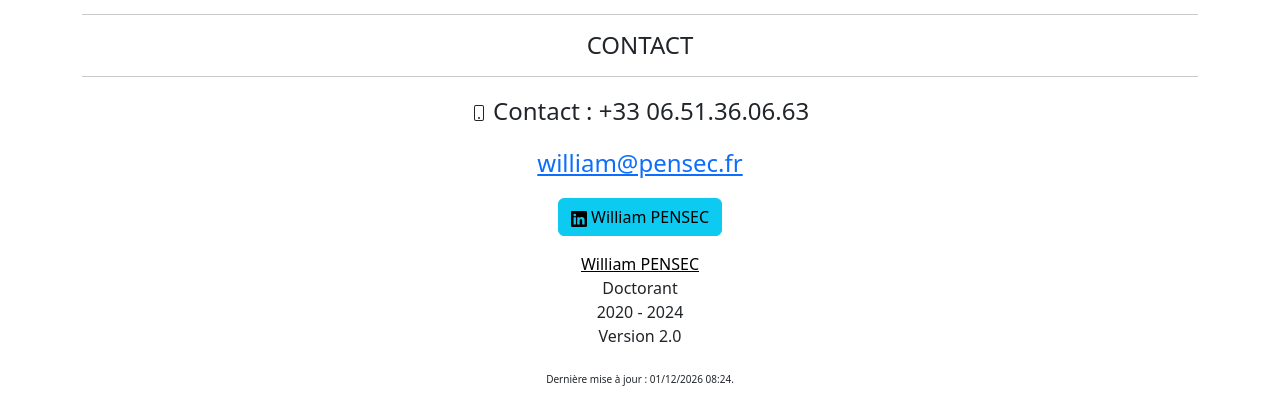
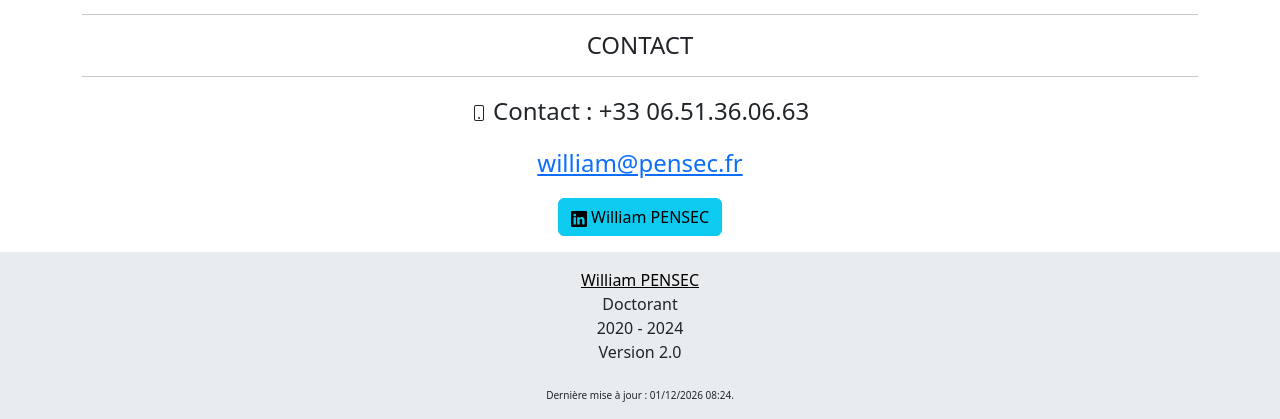
Before and after one commit to WilliamPsc/pensec.fr, a PHP site: page /fr/cv.php in a window 1280 px wide. Shown: the part 2847-3266 px from the top of the page. Run offline with PHP 8.4, Linux system fonts and the light colour scheme; some libraries are stand-ins or nearby versions.

Commit message:
Correction footer bootstrap 5

```diff
--- a/fr/template/footer.php
+++ b/fr/template/footer.php
@@ -1,4 +1,4 @@
-        <footer class="footer jumbotron text-center" style="margin-bottom:1px">
+        <footer class="footer mt-auto py-3 bg-body-secondary jumbotron text-center">
             <?php
             echo "<a href=\"" . $_SESSION['baseURL'] . "\" target=\"_blank\" style=\"color:black;\">William PENSEC</a>";
             ?>
@@ -11,7 +11,7 @@
             <br>
             Version 2.0
             <br><br>
-            <p style="font-size: 10px;">
+            <p style="font-size: 10px; margin-bottom: auto">
                 <?php
                 echo "Dernière mise à jour : " . $dateMajFile;
                 ?>
```
